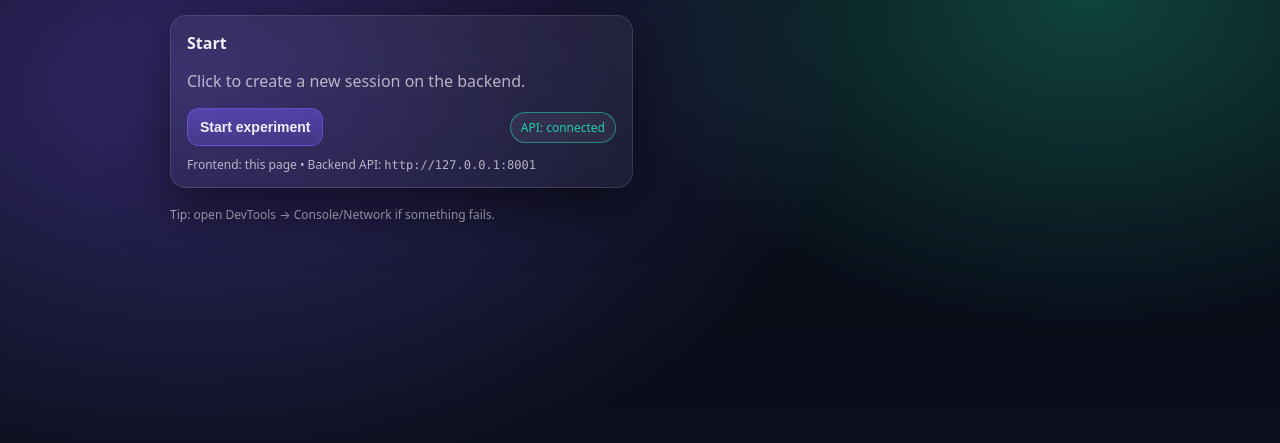
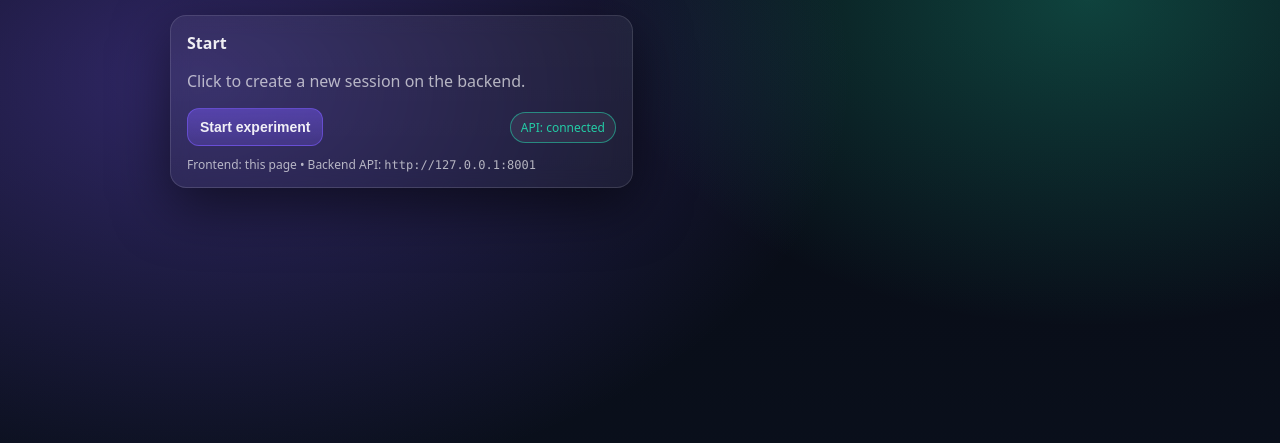
Before and after one commit to Yunda4Qiu/LatenMind, a plain HTML site: page frontend/index.html in a window 1280 px wide. Shown: the part 83-526 px from the top of the page. Drawn offline with Linux system fonts and the light colour scheme.

Commit message:
Modified index.html

```diff
--- a/frontend/index.html
+++ b/frontend/index.html
@@ -56,10 +56,6 @@
         </div>
       </section>
     </main>
-
-    <footer class="footer">
-      <span class="muted">Tip: open DevTools → Console/Network if something fails.</span>
-    </footer>
   </div>
 
   <script src="main.js"></script>
```
